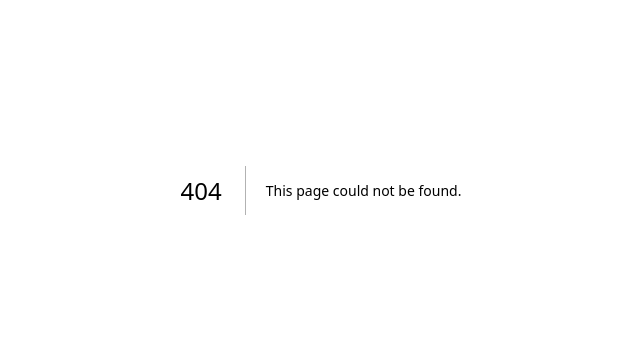
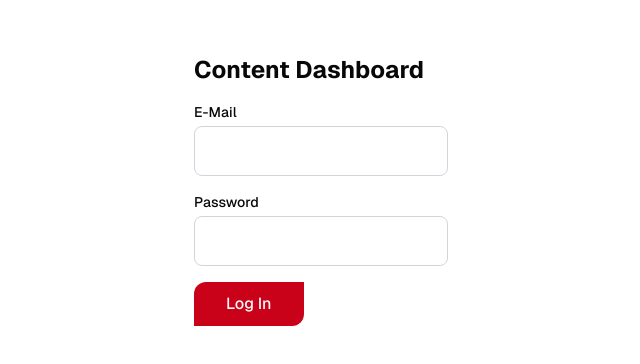
Before and after one commit to emredaglier/tgs, a Next.js app: page /login in a window 1280 px wide. Before the commit this address had no page. Shown: the part 210-574 px from the top of the page, without its empty margins (319-959 px from the left). Built offline with nearby package versions, Linux system fonts and the light colour scheme; no server answers.

Commit message:
fixes and changes

```diff
--- /dev/null
+++ b/src/app/(dashboard)/dashboard/page.tsx
@@ -0,0 +1,65 @@
+"use client";
+
+import { useEffect, useState } from "react";
+import { onAuthStateChanged, signOut, User } from "firebase/auth"; // Import signOut from firebase
+import { useRouter } from "next/navigation";
+import { auth } from "@/firebase/config"; // Adjust the path if necessary
+import Loading from "@/components/loading";
+import { getData } from "@/drizzle/db";
+
+const Dashboard = () => {
+  const [loading, setLoading] = useState(true);
+  const [data, setData] = useState(String);
+  const [user, setUser] = useState<User | null>(null);
+  const router = useRouter();
+
+  useEffect(() => {
+    const unsubscribe = onAuthStateChanged(auth, (user) => {
+      if (user) {
+        setUser(user);
+        setLoading(false);
+      } else {
+        router.push("/login");
+      }
+    });
+
+    return () => unsubscribe();
+  }, [router]);
+
+  useEffect(() => {
+    const fetchData = async () => {
+      const pholder = await getData();
+      setData(pholder[0].title);
+    };
+
+    fetchData();
+  }, []);
+
+  const handleLogout = async () => {
+    try {
+      await signOut(auth); // Logs out the user
+      router.push("/login"); // Redirect to sign-in page
+    } catch (error) {
+      console.error("Error logging out: ", error);
+    }
+  };
+
+  if (loading) {
+    return <Loading />;
+  }
+
+  return (
+    <div className="flex flex-col items-center justify-center min-h-screen bg-[--background]">
+      <h1 className="text-3xl font-bold">Welcome to the Dashboard</h1>
+      <p className="mt-4">Hello</p>
+      <button
+        onClick={handleLogout}
+        className="px-4 py-2 mt-6 text-sm font-medium text-white bg-red-600 rounded-lg hover:bg-red-700"
+      >
+        Logout
+      </button>
+    </div>
+  );
+};
+
+export default Dashboard;
--- /dev/null
+++ b/src/app/(dashboard)/login/layout.tsx
@@ -0,0 +1,13 @@
+export const metadata = {
+  title: "Dashboard Login | TGS",
+  description:
+    "Handling Services. Profesyonel ekip gerektiren ve bir uzmanlık alanı olan Business Jet Hizmeti kapsamında TGS, yeni ekipman ve iş gücü avantajlarına da sahip...",
+};
+
+export default function LoginLayout({
+  children,
+}: Readonly<{
+  children: React.ReactNode;
+}>) {
+  return <>{children}</>;
+}
--- /dev/null
+++ b/src/app/(dashboard)/login/page.tsx
@@ -0,0 +1,97 @@
+"use client";
+
+import { useEffect, useState } from "react";
+import { onAuthStateChanged, signInWithEmailAndPassword } from "firebase/auth";
+import { useRouter } from "next/navigation";
+import { auth } from "@/firebase/config";
+import Loading from "@/components/loading";
+import { Button } from "@/components/ui/button";
+
+const SignIn = () => {
+  const [loading, setLoading] = useState(true); // State for loading
+  const [email, setEmail] = useState(""); // State for email input
+  const [password, setPassword] = useState(""); // State for password input
+  const [error, setError] = useState(""); // State for error message
+  const router = useRouter();
+
+  useEffect(() => {
+    const unsubscribe = onAuthStateChanged(auth, (user) => {
+      if (user) {
+        router.push("/dashboard"); // Redirect to dashboard if logged in
+      } else {
+        setLoading(false); // Stop loading if user is not logged in
+      }
+    });
+
+    return () => unsubscribe(); // Cleanup the listener on unmount
+  }, [router]);
+
+  const handleSignIn = async (e: React.FormEvent) => {
+    e.preventDefault();
+    setError(""); // Reset error state
+    setLoading(true); // Set loading state during sign-in attempt
+
+    try {
+      await signInWithEmailAndPassword(auth, email, password);
+      router.push("/dashboard"); // Redirect on successful sign-in
+    } catch (err) {
+      setError("Failed to sign in. Please check your credentials."); // Show error if sign-in fails
+      setLoading(false); // Stop loading if sign-in fails
+    }
+  };
+
+  if (loading) {
+    return <Loading />;
+  }
+
+  return (
+    <main className="flex items-center justify-center min-h-screen bg-[--background] font-geist">
+      <div className="flex flex-col rounded-lg">
+        <span className="mb-4 text-2xl font-bold">Content Dashboard</span>
+        {error && <p className="mb-4 text-red-500">{error}</p>}{" "}
+        {/* Display error message */}
+        <form onSubmit={handleSignIn}>
+          <div className="mb-4">
+            <label
+              htmlFor="email"
+              className="block text-sm font-medium text-[--foreground]"
+            >
+              E-Mail
+            </label>
+            <input
+              type="email"
+              id="email"
+              value={email}
+              onChange={(e) => setEmail(e.target.value)}
+              className="w-full text-[--foreground] p-3 mt-1  bg-transparent border border-gray-300 rounded-lg focus:outline-none focus:ring-2 focus:ring-[--accent]"
+              required
+            />
+          </div>
+
+          <div className="mb-4">
+            <label
+              htmlFor="password"
+              className="block text-sm font-medium text-[--foreground]"
+            >
+              Password
+            </label>
+            <input
+              type="password"
+              id="password"
+              value={password}
+              onChange={(e) => setPassword(e.target.value)} // Update password state
+              className="w-full p-3 mt-1 bg-transparent border border-gray-300 rounded-lg focus:outline-none focus:ring-2 focus:ring-[--accent]"
+              required
+            />
+          </div>
+
+          <Button type="submit" className="w-min">
+            Log In
+          </Button>
+        </form>
+      </div>
+    </main>
+  );
+};
+
+export default SignIn;
--- a/src/app/page.tsx
+++ b/src/app/page.tsx
@@ -6,6 +6,7 @@
  */
 
 import MainApp from "../components/app";
+//import { getData } from "@/drizzle/db";
 
 export const metadata = {
   title: "TGS | Turkish Ground Services",
--- /dev/null
+++ b/src/drizzle/db.tsx
@@ -0,0 +1,19 @@
+import { drizzle } from "drizzle-orm/vercel-postgres";
+import { sql } from "@vercel/postgres";
+import * as schema from "./schema";
+
+export const db = drizzle(sql, { schema });
+
+export const getData = async () => {
+  return db.query.announcements.findMany();
+};
+
+/* EXPERIMENTAL
+export const insert_TEST = async () => {
+  await db.insert(schema.Announcements).values({
+    title: "TEST",
+    content: "TEST",
+    image: "TEST",
+  });
+};
+*/
--- /dev/null
+++ b/src/firebase/config.tsx
@@ -0,0 +1,17 @@
+import { initializeApp, getApps, getApp } from "firebase/app";
+import { getAuth } from "firebase/auth";
+
+const firebaseConfig = {
+  apiKey: process.env.NEXT_PUBLIC_FIREBASE_API_KEY,
+  authDomain: process.env.NEXT_PUBLIC_FIREBASE_AUTH_DOMAIN,
+  projectId: process.env.NEXT_PUBLIC_FIREBASE_PROJECT_ID,
+  storageBucket: process.env.NEXT_PUBLIC_FIREBASE_STORAGE_BUCKET,
+  messagingSenderId: process.env.NEXT_PUBLIC_FIREBASE_MESSAGING_SENDER_ID,
+  appId: process.env.NEXT_PUBLIC_FIREBASE_APP_ID,
+};
+
+const app = !getApps().length ? initializeApp(firebaseConfig) : getApp();
+
+const auth = getAuth(app);
+
+export { app, auth };
```
Also changed, not shown: drizzle.config.ts (added, +10 -0 lines), package.json (+7 -2 lines), src/drizzle/schema.tsx (added, +15 -0 lines), 2 other files (tests, documents, lock files or other folders).
